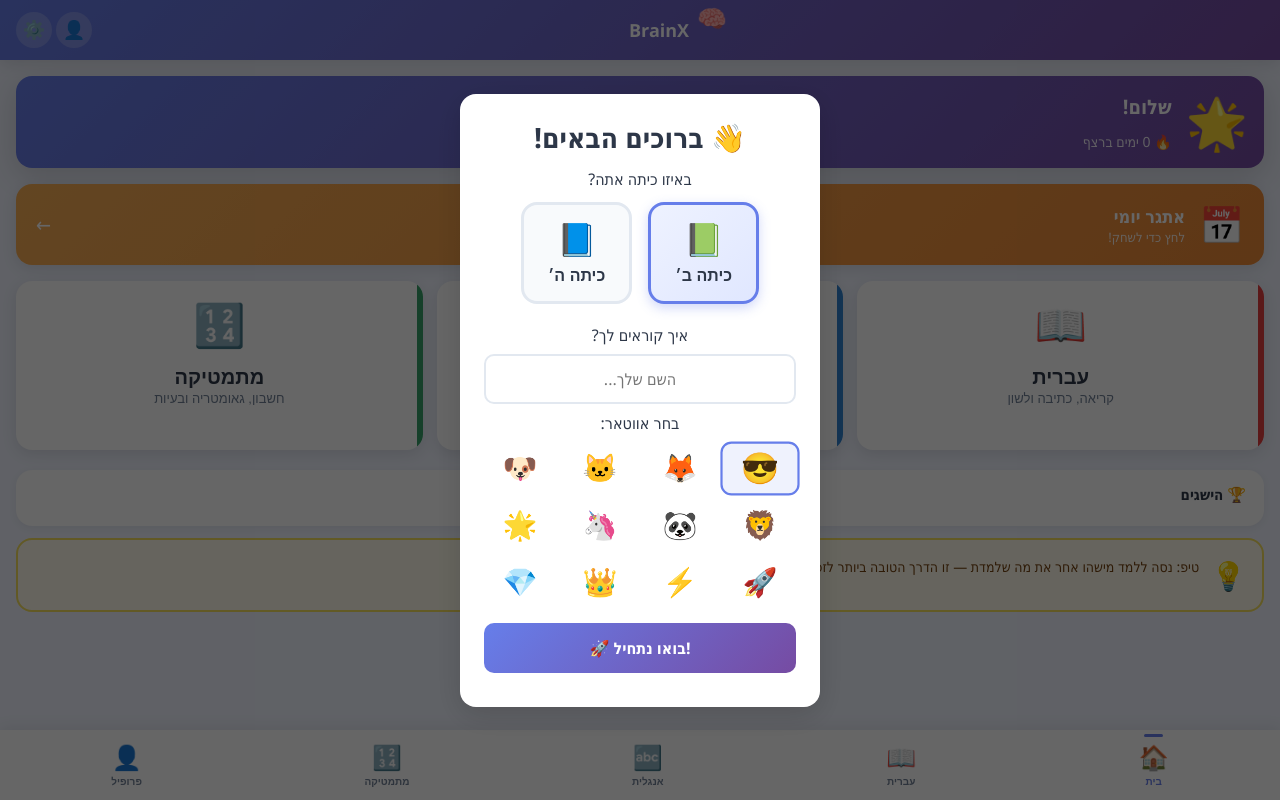
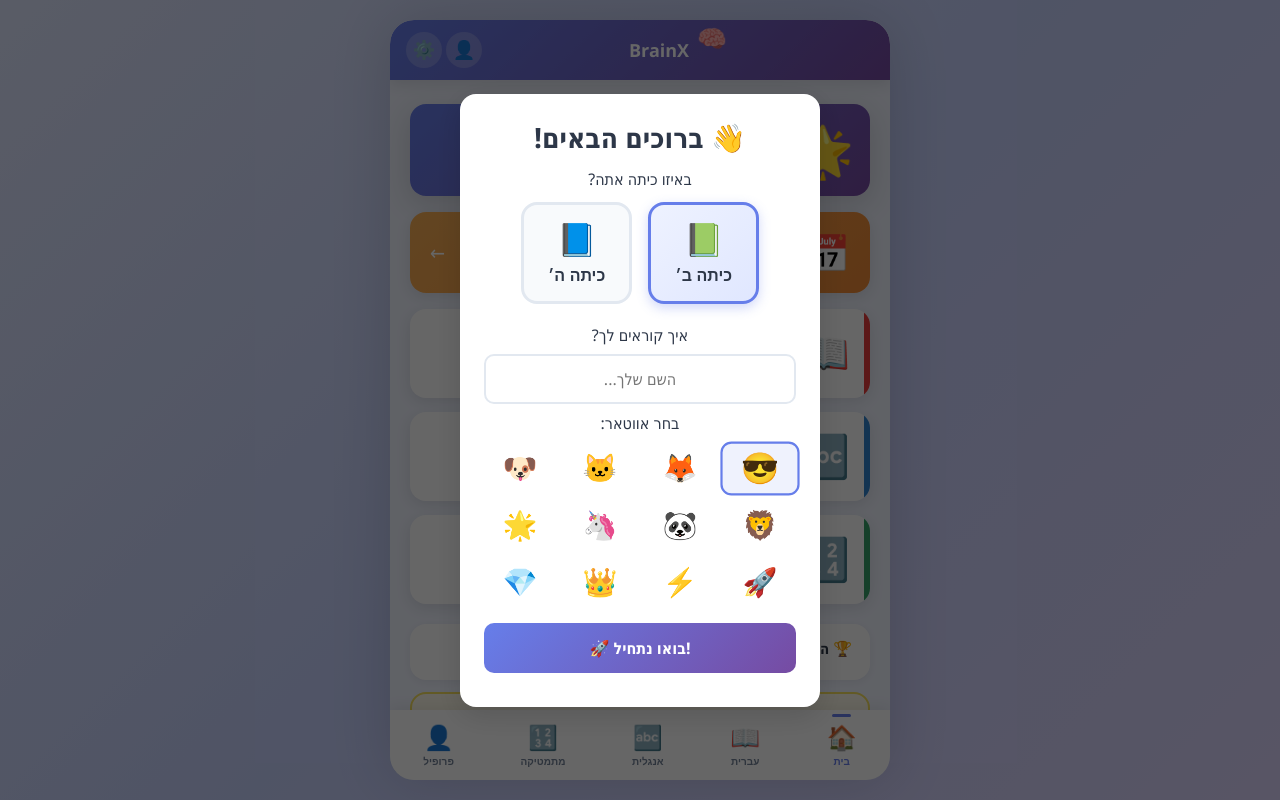
Before and after one commit to ohadperets/brainx-, a website: page index.html in a window 1280 px wide. Drawn offline with Linux system fonts and the light colour scheme.

Commit message:
Add responsive desktop layout - centered phone-like container on larger screens

```diff
--- a/styles.css
+++ b/styles.css
@@ -1660,6 +1660,118 @@ body.theme-pink .app-header {
   }
 }
 
+/* ===== TABLET / SMALL DESKTOP (768px+) ===== */
+@media (min-width: 768px) {
+  .screen {
+    padding: 24px;
+  }
+
+  .welcome-banner {
+    padding: 20px;
+  }
+
+  .quiz-options {
+    display: grid;
+    grid-template-columns: 1fr 1fr;
+    gap: 12px;
+  }
+
+  .quiz-question {
+    font-size: 1.3rem;
+  }
+
+  .lesson-content {
+    font-size: 1.1rem;
+    line-height: 1.8;
+  }
+
+  .flashcard {
+    min-height: 220px;
+  }
+
+  .game-container {
+    max-width: 600px;
+    margin: 0 auto;
+  }
+}
+
+/* ===== DESKTOP (1024px+) ===== */
+@media (min-width: 1024px) {
+  /* Desktop background */
+  html {
+    background: linear-gradient(135deg, #e0e7ff 0%, #c7d2fe 50%, #ddd6fe 100%);
+  }
+
+  body {
+    background: transparent;
+  }
+
+  /* Center app in phone-like container */
+  .app {
+    max-width: 480px;
+    margin: 0 auto;
+    background: var(--bg);
+    box-shadow: 0 0 60px rgba(0, 0, 0, 0.15);
+    border-radius: 0;
+    position: relative;
+  }
+
+  /* Adjust header for desktop view */
+  .app-header {
+    border-radius: 0;
+  }
+
+  /* Hide bottom nav shadow bleed */
+  .bottom-nav {
+    border-radius: 0;
+  }
+
+  .screen {
+    padding: 24px 20px;
+  }
+
+  /* Wider quiz options */
+  .quiz-options {
+    grid-template-columns: 1fr 1fr;
+  }
+
+  .subjects-grid {
+    flex-direction: column;
+  }
+
+  .subject-card {
+    flex-direction: row;
+    text-align: right;
+  }
+}
+
+/* ===== LARGE DESKTOP (1200px+) ===== */
+@media (min-width: 1200px) {
+  .app {
+    max-width: 500px;
+    margin-top: 20px;
+    margin-bottom: 20px;
+    height: calc(100vh - 40px);
+    border-radius: 24px;
+    overflow: hidden;
+  }
+
+  .app-header {
+    border-radius: 24px 24px 0 0;
+  }
+
+  .bottom-nav {
+    border-radius: 0 0 24px 24px;
+  }
+}
+
+/* ===== EXTRA LARGE DESKTOP (1400px+) ===== */
+@media (min-width: 1400px) {
+  .app {
+    max-width: 520px;
+  }
+}
+
 /* ===== ACHIEVEMENT TOAST ===== */
 .achievement-toast {
   position: fixed;
--- a/sw.js
+++ b/sw.js
@@ -1,6 +1,6 @@
 // ===== SERVICE WORKER — Offline Support =====
 
-const CACHE_NAME = 'brainx-v50';
+const CACHE_NAME = 'brainx-v51';
 const ASSETS = [
   '/',
   '/index.html',
```
